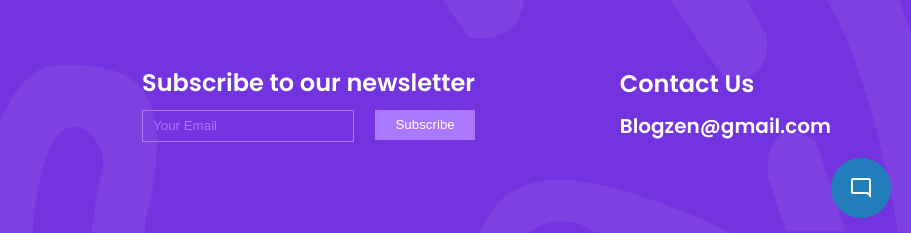
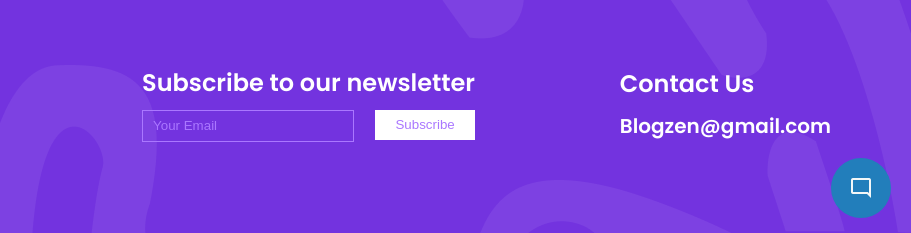
Before and after one commit to piyushg-07/blogzen-OpenSource, a website built with Vite: page index.html in a window 1280 px wide. In both pictures the pointer is over the button "Subscribe". Shown: the part 5957-6190 px from the top of the page, 369-1280 px from the left. Built offline with nearby package versions, Linux system fonts and the light colour scheme; a web font is replaced by a local one.

Commit message:
Add hover effect to subscribe button

```diff
--- a/css/desktop_9.css
+++ b/css/desktop_9.css
@@ -411,6 +411,11 @@ nav {
     cursor: pointer;
 }
 
+.newsletter form button:hover {
+    background-color: white;
+    color: #AA77FF;
+}
+
 .footer a .mail{
     color: #ffffff;
     font-size: 20px;
```
